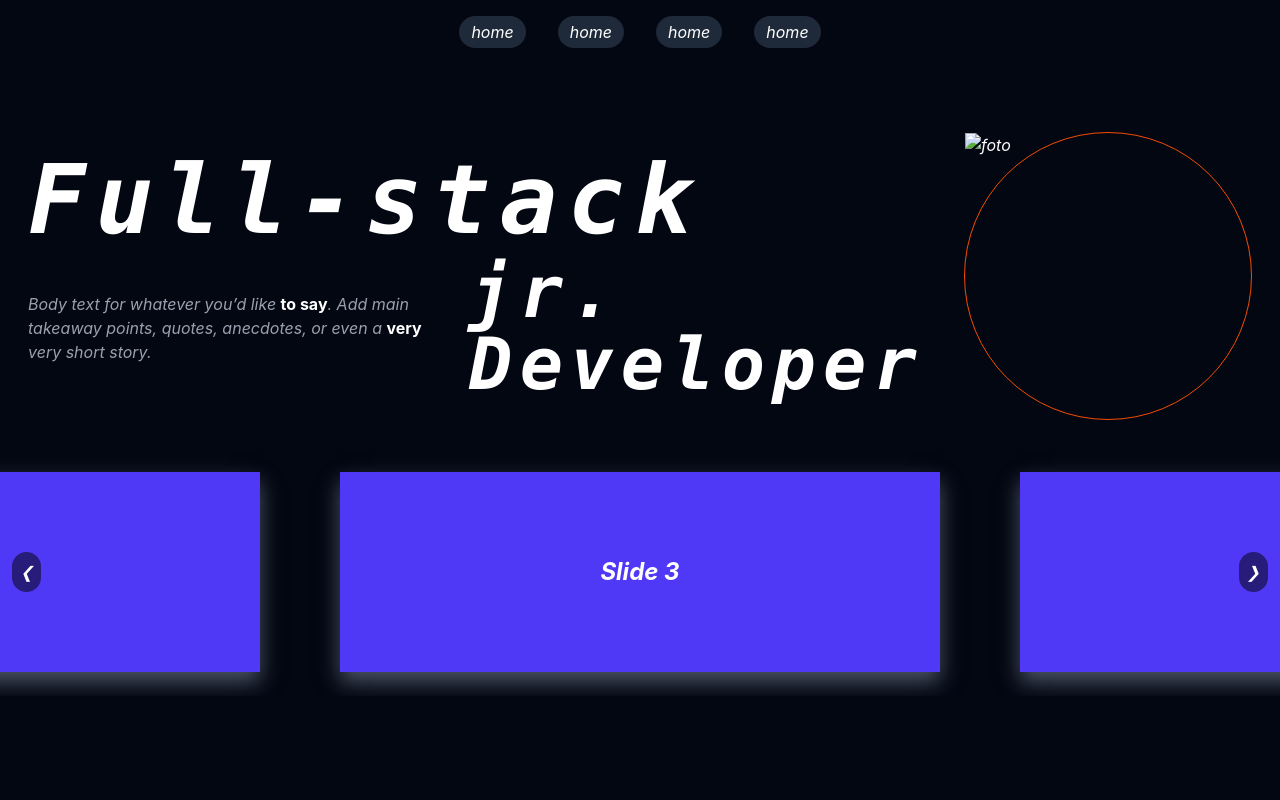
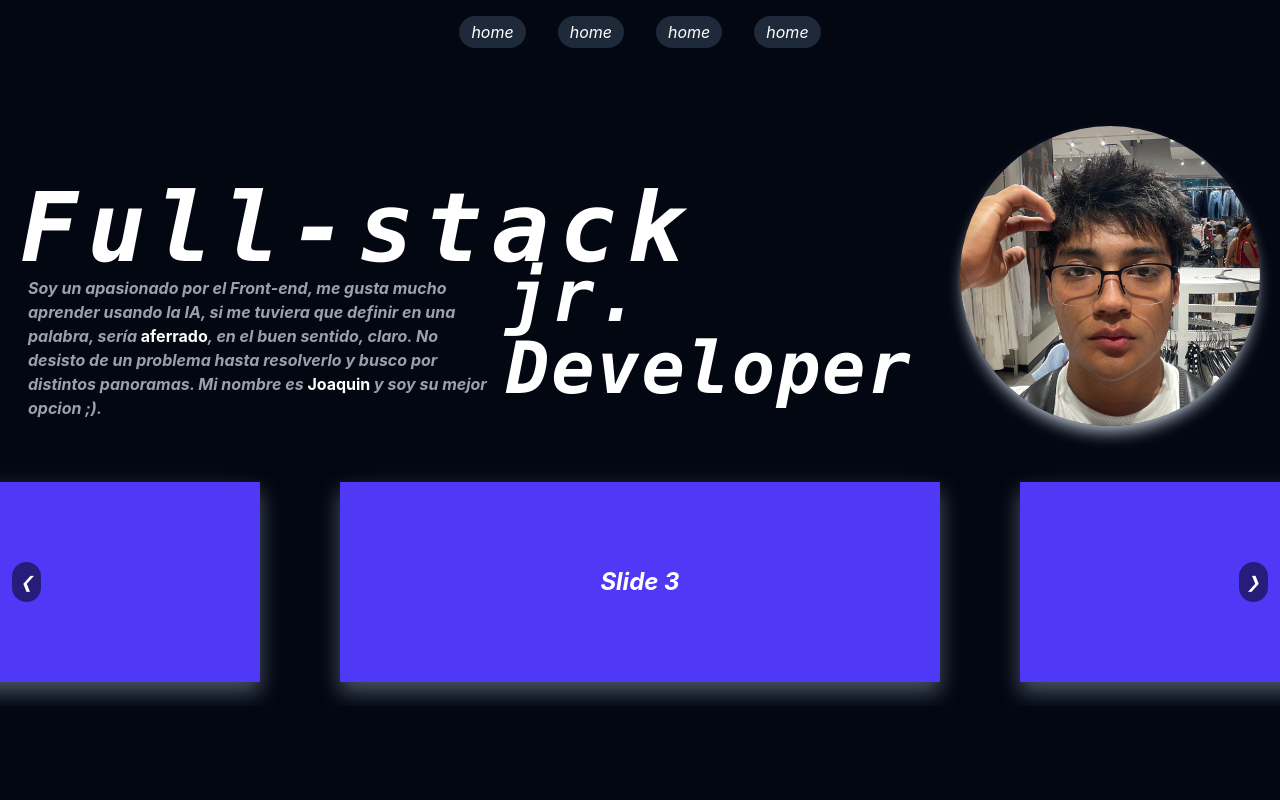
Before and after one commit to Monreaal/Mi-Portafolio-Web, a Flask app: page / in a window 1280 px wide. Run offline with Flask 3, Linux system fonts and the light colour scheme; parts of the project's set-up code (start-up, migrations or seed data) failed here and were passed over.

Commit message:
Presentacion terminada

```diff
--- a/static/css/output.css
+++ b/static/css/output.css
@@ -10,7 +10,6 @@
       "Courier New", monospace;
     --color-orange-300: oklch(83.7% 0.128 66.29);
     --color-orange-500: oklch(70.5% 0.213 47.604);
-    --color-orange-600: oklch(64.6% 0.222 41.116);
     --color-indigo-600: oklch(51.1% 0.262 276.966);
     --color-gray-400: oklch(70.7% 0.022 261.325);
     --color-gray-600: oklch(44.6% 0.03 256.802);
@@ -25,8 +24,8 @@
     --text-base--line-height: calc(1.5 / 1);
     --text-2xl: 1.5rem;
     --text-2xl--line-height: calc(2 / 1.5);
-    --text-4xl: 2.25rem;
-    --text-4xl--line-height: calc(2.5 / 2.25);
+    --text-3xl: 1.875rem;
+    --text-3xl--line-height: calc(2.25 / 1.875);
     --text-5xl: 3rem;
     --text-5xl--line-height: 1;
     --text-7xl: 4.5rem;
@@ -35,7 +34,7 @@
     --text-8xl--line-height: 1;
     --font-weight-bold: 700;
     --font-weight-black: 900;
-    --tracking-normal: 0em;
+    --tracking-wide: 0.025em;
     --tracking-widest: 0.1em;
     --default-transition-duration: 150ms;
     --default-transition-timing-function: cubic-bezier(0.4, 0, 0.2, 1);
@@ -195,16 +194,6 @@
   .static {
     position: static;
   }
-  .font-bold {
-    --tw-font-weight: var(--font-weight-bold);
-    font-weight: var(--font-weight-bold);
-  }
-  .text-white {
-    color: var(--color-white);
-  }
-  .not-italic {
-    font-style: normal;
-  }
 }
 body {
   display: flex;
@@ -248,73 +237,40 @@ nav button {
   }
 }
 .contenedorPresentacion {
-  position: relative;
+  margin: calc(var(--spacing) * 8);
   display: flex;
+  display: grid;
   width: 100%;
-  flex-direction: column;
-  justify-content: space-between;
-  gap: calc(var(--spacing) * 6);
-  padding-inline: calc(var(--spacing) * 4);
+  grid-template-columns: repeat(2, minmax(0, 1fr));
+  grid-template-rows: repeat(3, minmax(0, 1fr));
+  padding-inline: calc(var(--spacing) * 3);
+  text-align: left;
+  --tw-font-weight: var(--font-weight-bold);
+  font-weight: var(--font-weight-bold);
+  color: var(--color-white);
   @media (width >= 48rem) {
-    min-width: 786px;
+    grid-template-columns: minmax(0,500px) minmax(0,800px) minmax(0,300px);
   }
   @media (width >= 48rem) {
-    flex-direction: row;
+    grid-template-rows: repeat(2, minmax(0, 1fr));
   }
   @media (width >= 48rem) {
-    align-items: center;
-  }
-  @media (width >= 48rem) {
-    gap: calc(var(--spacing) * 10);
-  }
-  @media (width >= 48rem) {
-    padding: calc(var(--spacing) * 7);
-  }
-}
-.grupoTextos {
-  display: grid;
-  width: 100%;
-  grid-template-columns: repeat(1, minmax(0, 1fr));
-  @media (width >= 48rem) {
-    grid-template-columns: auto 1fr;
-  }
-  @media (width >= 48rem) {
-    align-items: center;
-  }
-  @media (width >= 48rem) {
-    column-gap: calc(var(--spacing) * 8);
-  }
-  @media (width >= 48rem) {
-    row-gap: 0px;
-  }
-  @media (width >= 48rem) {
-    padding-top: 0px;
+    padding-inline: calc(var(--spacing) * 5);
   }
 }
 .fullstackText {
-  margin-bottom: calc(var(--spacing) * 4);
-  width: 100%;
+  grid-column-start: 1;
+  grid-row-start: 1;
+  display: flex;
+  align-items: flex-end;
+  justify-content: flex-start;
   font-family: var(--font-mono);
   font-size: var(--text-5xl);
   line-height: var(--tw-leading, var(--text-5xl--line-height));
-  --tw-leading: 1;
-  line-height: 1;
   --tw-font-weight: var(--font-weight-black);
   font-weight: var(--font-weight-black);
-  --tw-tracking: var(--tracking-normal);
-  letter-spacing: var(--tracking-normal);
-  color: var(--color-white);
   @media (width >= 48rem) {
     grid-column: span 2 / span 2;
-  }
-  @media (width >= 48rem) {
-    grid-column-start: 1;
-  }
-  @media (width >= 48rem) {
-    grid-row-start: 1;
-  }
-  @media (width >= 48rem) {
-    margin-bottom: calc(var(--spacing) * 2);
   }
   @media (width >= 48rem) {
     font-size: var(--text-8xl);
@@ -326,15 +282,22 @@ nav button {
   }
 }
 .jrText {
-  margin-bottom: calc(var(--spacing) * 4);
+  grid-column-start: 1;
+  grid-row-start: 2;
+  display: flex;
+  align-items: flex-start;
   font-family: var(--font-mono);
-  font-size: var(--text-4xl);
-  line-height: var(--tw-leading, var(--text-4xl--line-height));
-  --tw-font-weight: var(--font-weight-black);
-  font-weight: var(--font-weight-black);
-  --tw-tracking: var(--tracking-normal);
-  letter-spacing: var(--tracking-normal);
-  color: var(--color-white);
+  font-size: var(--text-3xl);
+  line-height: var(--tw-leading, var(--text-3xl--line-height));
+  @media (width >= 48rem) {
+    position: relative;
+  }
+  @media (width >= 48rem) {
+    top: calc(var(--spacing) * -4);
+  }
+  @media (width >= 48rem) {
+    right: calc(var(--spacing) * -4);
+  }
   @media (width >= 48rem) {
     grid-column-start: 2;
   }
@@ -342,25 +305,27 @@ nav button {
     grid-row-start: 2;
   }
   @media (width >= 48rem) {
-    margin-bottom: 0px;
-  }
-  @media (width >= 48rem) {
     font-size: var(--text-7xl);
     line-height: var(--tw-leading, var(--text-7xl--line-height));
   }
   @media (width >= 48rem) {
-    --tw-tracking: var(--tracking-widest);
-    letter-spacing: var(--tracking-widest);
+    --tw-font-weight: var(--font-weight-bold);
+    font-weight: var(--font-weight-bold);
+  }
+  @media (width >= 48rem) {
+    --tw-tracking: var(--tracking-wide);
+    letter-spacing: var(--tracking-wide);
   }
 }
 .miDescripcion {
+  grid-column: span 2 / span 2;
+  grid-column-start: 1;
+  grid-row-start: 3;
+  display: flex;
   max-width: 500px;
-  font-size: var(--text-sm);
-  line-height: var(--tw-leading, var(--text-sm--line-height));
-  color: var(--color-gray-400);
-  font-style: italic;
+  align-items: flex-start;
   @media (width >= 48rem) {
-    grid-column-start: 1;
+    grid-column: span 1 / span 1;
   }
   @media (width >= 48rem) {
     grid-row-start: 2;
@@ -368,34 +333,65 @@ nav button {
   @media (width >= 48rem) {
     min-width: 200px;
   }
+}
+.miDescripcion p {
+  font-size: var(--text-sm);
+  line-height: var(--tw-leading, var(--text-sm--line-height));
+  color: var(--color-gray-400);
+  font-style: italic;
+  @media (width >= 48rem) {
+    position: relative;
+  }
+  @media (width >= 48rem) {
+    left: calc(var(--spacing) * 2);
+  }
   @media (width >= 48rem) {
     font-size: var(--text-base);
     line-height: var(--tw-leading, var(--text-base--line-height));
   }
 }
+.miDescripcion span {
+  --tw-font-weight: var(--font-weight-bold);
+  font-weight: var(--font-weight-bold);
+  color: var(--color-white);
+  font-style: normal;
+}
 .foto {
-  position: absolute;
-  right: calc(var(--spacing) * 7);
-  margin-top: calc(var(--spacing) * 14);
-  height: calc(var(--spacing) * 16);
-  width: calc(var(--spacing) * 16);
-  flex-shrink: 0;
-  border-radius: calc(infinity * 1px);
-  border-style: var(--tw-border-style);
-  border-width: 1px;
-  border-color: var(--color-orange-600);
-  object-fit: cover;
+  grid-column-start: 2;
+  grid-row: span 2 / span 2;
+  grid-row-start: 1;
+  display: flex;
+  align-items: center;
+  justify-content: center;
   @media (width >= 48rem) {
-    position: static;
+    grid-column: span 1 / span 1;
   }
   @media (width >= 48rem) {
-    margin-top: 0px;
+    grid-column-start: 3;
   }
   @media (width >= 48rem) {
-    height: calc(var(--spacing) * 72);
+    grid-row: span 2 / span 2;
   }
   @media (width >= 48rem) {
-    width: calc(var(--spacing) * 72);
+    grid-row-start: 1;
+  }
+}
+.foto img {
+  height: 190px;
+  width: 190px;
+  border-radius: calc(infinity * 1px);
+  object-fit: cover;
+  --tw-shadow: 0 10px 15px -3px var(--tw-shadow-color, rgb(0 0 0 / 0.1)), 0 4px 6px -4px var(--tw-shadow-color, rgb(0 0 0 / 0.1));
+  box-shadow: var(--tw-inset-shadow), var(--tw-inset-ring-shadow), var(--tw-ring-offset-shadow), var(--tw-ring-shadow), var(--tw-shadow);
+  --tw-shadow-color: oklch(70.7% 0.022 261.325);
+  @supports (color: color-mix(in lab, red, red)) {
+    --tw-shadow-color: color-mix(in oklab, var(--color-gray-400) var(--tw-shadow-alpha), transparent);
+  }
+  @media (width >= 48rem) {
+    min-height: 300px;
+  }
+  @media (width >= 48rem) {
+    min-width: 300px;
   }
 }
 .contenedorCarouselSlides {
@@ -485,18 +481,9 @@ nav button {
   syntax: "*";
   inherits: false;
 }
-@property --tw-leading {
-  syntax: "*";
-  inherits: false;
-}
 @property --tw-tracking {
   syntax: "*";
   inherits: false;
-}
-@property --tw-border-style {
-  syntax: "*";
-  inherits: false;
-  initial-value: solid;
 }
 @property --tw-shadow {
   syntax: "*";
@@ -582,9 +569,7 @@ nav button {
   @supports ((-webkit-hyphens: none) and (not (margin-trim: inline))) or ((-moz-orient: inline) and (not (color:rgb(from red r g b)))) {
     *, ::before, ::after, ::backdrop {
       --tw-font-weight: initial;
-      --tw-leading: initial;
       --tw-tracking: initial;
-      --tw-border-style: solid;
       --tw-shadow: 0 0 #0000;
       --tw-shadow-color: initial;
       --tw-shadow-alpha: 100%;
--- a/templates/index.html
+++ b/templates/index.html
@@ -16,7 +16,7 @@
         </nav>
 
     <div class="contenedorPresentacion">
-        <div class="grupoTextos">
+    <!--    <div class="grupoTextos"> -->
             <div class="fullstackText">
                 Full-stack
             </div>
@@ -26,12 +26,13 @@
             </div>
 
             <div class="miDescripcion">
-                <p>Body text for whatever you’d like <span class="font-bold not-italic text-white">to say</span>. Add main takeaway points, quotes, anecdotes, or even a <span class="font-bold not-italic text-white">very</span> very short story.</p>
+                <p>Soy un apasionado por el Front-end, me gusta mucho aprender usando la IA, si me tuviera que definir en una palabra, sería <span class="resaltado">aferrado</span>, en el buen sentido, claro. No desisto de un problema hasta resolverlo y busco por distintos panoramas.
+                    Mi nombre es <span class="resaltado">Joaquin</span> y soy su mejor opcion ;).</p>
             </div>
-        </div>
+     <!--    </div> -->
 
         <div class="foto">
-            <img src="" alt="foto">
+            <img src="static/images/miFoto.jpg" alt="foto">
         </div>
     </div>
 
@@ -65,5 +66,6 @@
             </button>
         </div>
 
+</div>
 </body>
 </html>
```
Also changed, not shown: static/css/input.css (+34 -5 lines), static/images/miFoto.jpg (added).
